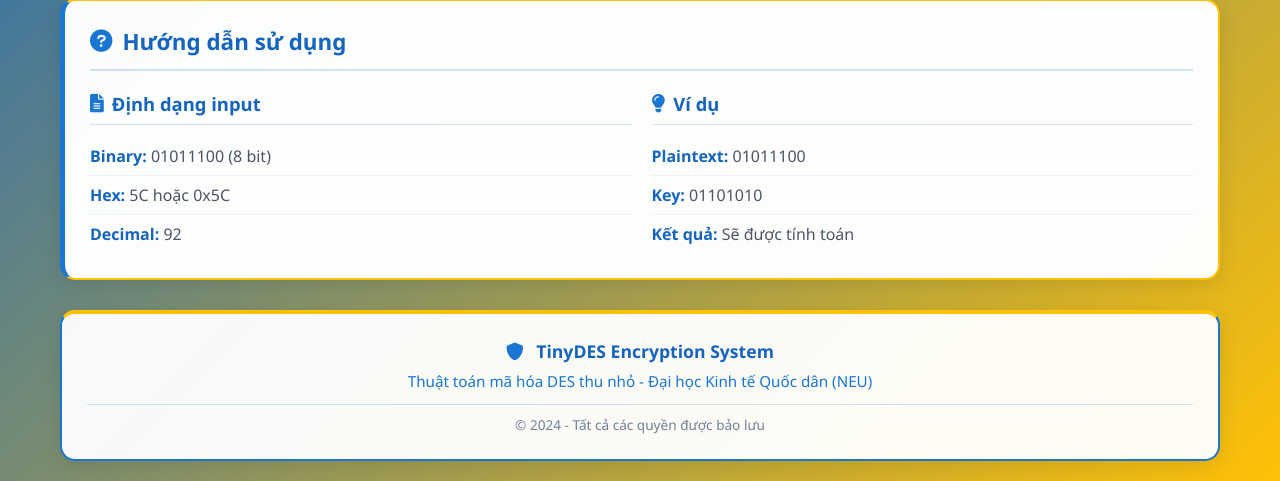
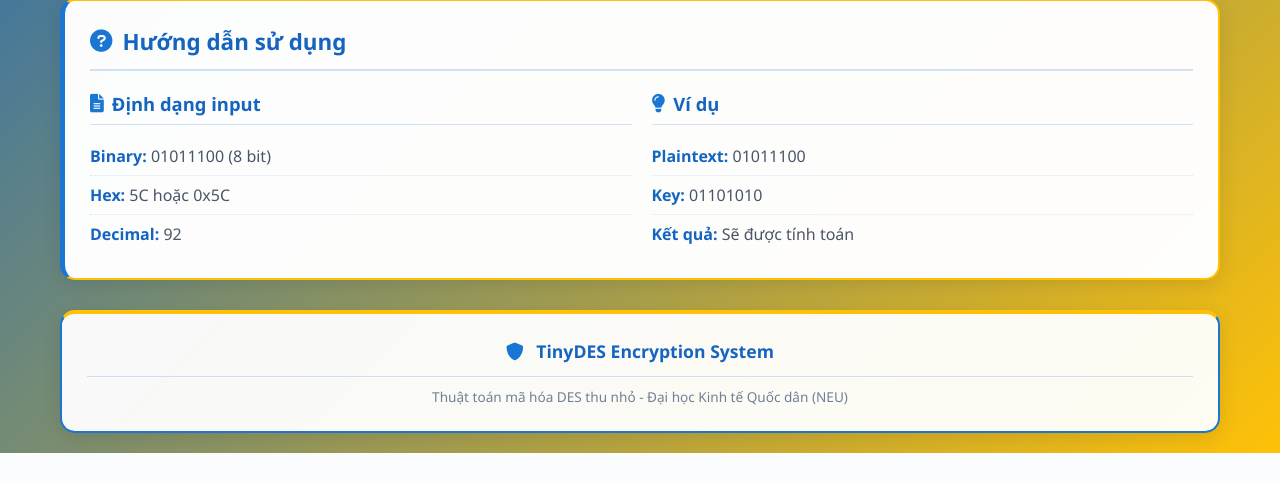
Before and after one commit to MinhLe3000/TinyDes-code, a FastAPI app: page / in a window 1280 px wide. Shown: the part 2620-3101 px from the top of the page. After the commit the page ends 3073 px from the top, so only its background shows below. Run offline with FastAPI, Linux system fonts and the light colour scheme.

Commit message:
Sửa giao diện

```diff
--- a/templates/index.html
+++ b/templates/index.html
@@ -626,7 +626,6 @@
             <div class="footer-content">
                 <p><i class="fas fa-shield-alt"></i> TinyDES Encryption System</p>
                 <p>Thuật toán mã hóa DES thu nhỏ - Đại học Kinh tế Quốc dân (NEU)</p>
-                <p>&copy; 2024 - Tất cả các quyền được bảo lưu</p>
             </div>
         </footer>
     </div>
```
